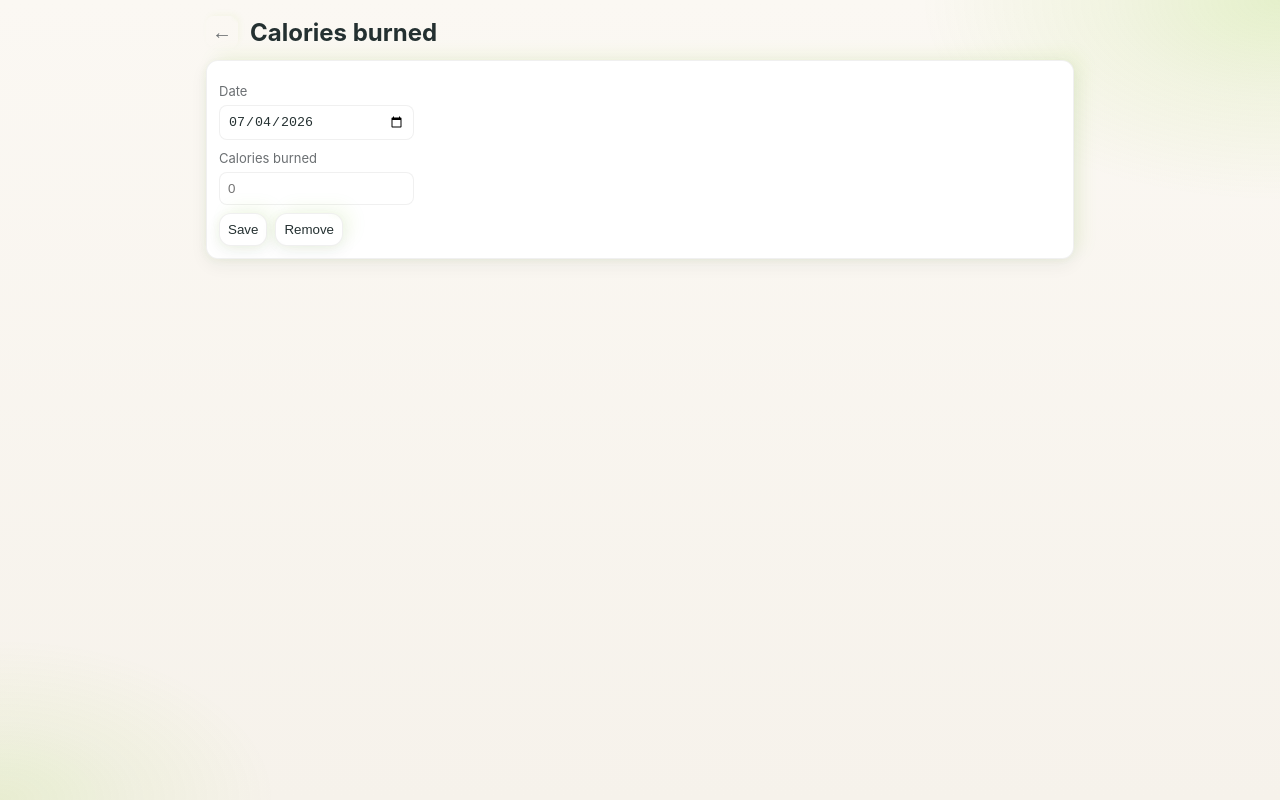
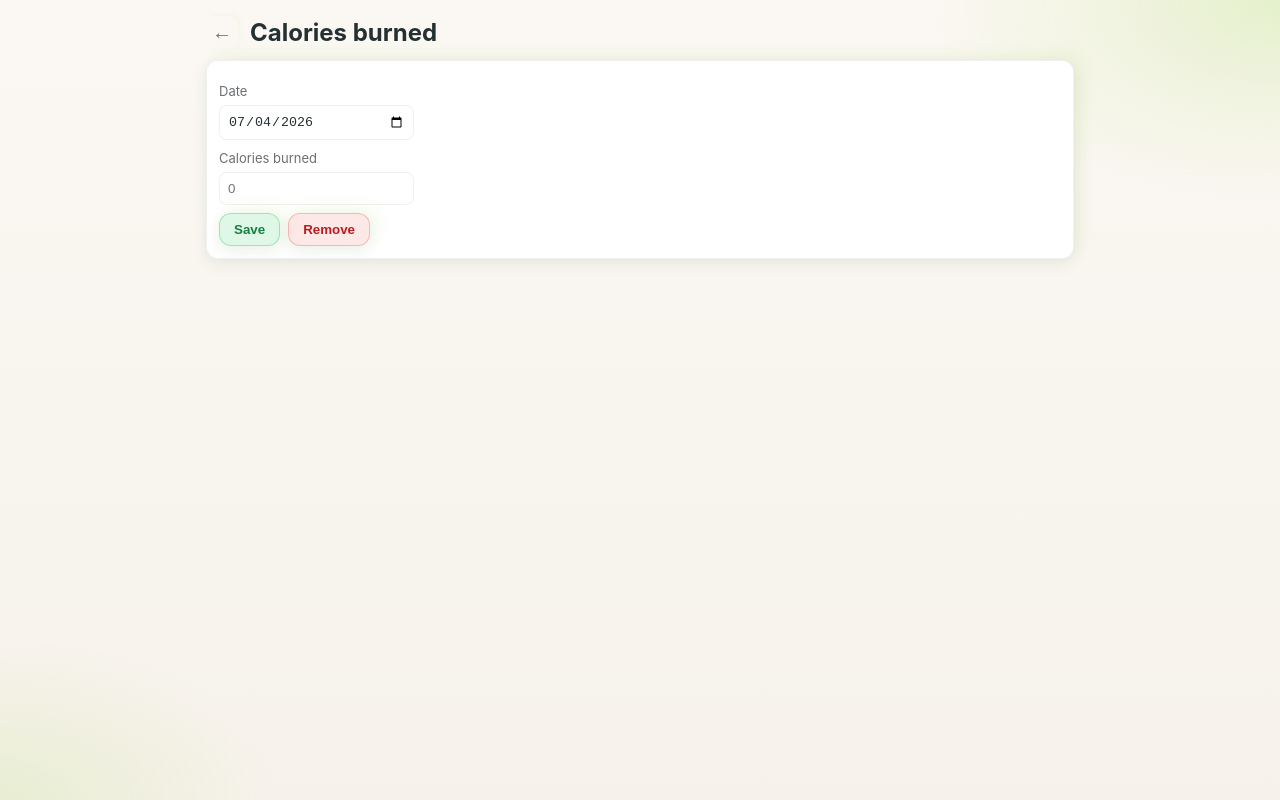
Before and after one commit to AshuferMorningstar/Calorie-Tracker, a React (Vite) app: page /burned in a window 1280 px wide. Built offline with nearby package versions, Linux system fonts and the light colour scheme; no server answers.

Commit message:
made the buttons more functional

```diff
--- a/src/pages/CaloriesBurned.jsx
+++ b/src/pages/CaloriesBurned.jsx
@@ -17,7 +17,22 @@ export default function CaloriesBurned(){
   const initialDate = location.state?.date || today
   const [iso, setIso] = useState(initialDate)
   const [value, setValue] = useState('')
+  const [notification, setNotification] = useState(null)
+  const [isSaving, setIsSaving] = useState(false)
   const draftByDateRef = useRef(new Map())
+  const notificationTimerRef = useRef(null)
+
+  useEffect(()=>{
+    return ()=>{
+      if(notificationTimerRef.current) clearTimeout(notificationTimerRef.current)
+    }
+  },[])
+
+  const showNotification = (message, type = 'success')=>{
+    setNotification({ message, type })
+    if(notificationTimerRef.current) clearTimeout(notificationTimerRef.current)
+    notificationTimerRef.current = setTimeout(() => setNotification(null), 3000)
+  }
 
   useEffect(()=>{
     try{
@@ -34,6 +49,8 @@ export default function CaloriesBurned(){
   },[iso])
 
   const save = async ()=>{
+    if(isSaving) return
+    setIsSaving(true)
     try{
       const n = Number(value) || 0
       if(n <= 0){
@@ -50,8 +67,12 @@ export default function CaloriesBurned(){
         triggerSync()
       }
       try{ window.dispatchEvent(new Event('calorieWise.burnedChanged')) }catch(e){}
-      navigate(-1)
-    }catch(e){ navigate(-1) }
+      showNotification(`Calories burned saved for ${iso}.`)
+    }catch(e){
+      showNotification('Could not save calories burned. Please try again.', 'error')
+    }finally{
+      setIsSaving(false)
+    }
   }
 
   const remove = ()=>{
@@ -59,6 +80,7 @@ export default function CaloriesBurned(){
     try{ draftByDateRef.current.set(iso, '') }catch(e){}
     try{ window.dispatchEvent(new Event('calorieWise.burnedChanged')) }catch(e){}
     setValue('')
+    showNotification(`Calories burned removed for ${iso}.`)
   }
 
   const handleBack = ()=>{
@@ -95,9 +117,33 @@ export default function CaloriesBurned(){
             </div>
 
             <div style={{display:'flex',gap:8,marginTop:8}}>
-              <button className="card" type="submit">Save</button>
-              <button className="card" type="button" onClick={remove}>Remove</button>
+              <button
+                className="card"
+                type="submit"
+                disabled={isSaving}
+                style={{background:'rgba(34, 197, 94, 0.15)',color:'#15803d',border:'1px solid rgba(34, 197, 94, 0.35)',padding:'8px 14px',fontWeight:700,cursor:isSaving ? 'wait' : 'pointer',opacity:isSaving ? 0.7 : 1}}
+              >
+                {isSaving ? 'Saving...' : 'Save'}
+              </button>
+              <button
+                className="card"
+                type="button"
+                onClick={remove}
+                disabled={isSaving}
+                style={{background:'rgba(239, 68, 68, 0.12)',color:'#b91c1c',border:'1px solid rgba(239, 68, 68, 0.3)',padding:'8px 14px',fontWeight:700,cursor:isSaving ? 'not-allowed' : 'pointer',opacity:isSaving ? 0.6 : 1}}
+              >
+                Remove
+              </button>
             </div>
+            {notification && (
+              <div
+                role="status"
+                aria-live="polite"
+                style={{marginTop:12,padding:'9px 12px',borderRadius:8,background:notification.type === 'error' ? 'rgba(239, 68, 68, 0.12)' : 'rgba(34, 197, 94, 0.12)',color:notification.type === 'error' ? '#b91c1c' : '#15803d',fontSize:13,fontWeight:600}}
+              >
+                {notification.message}
+              </div>
+            )}
           </form>
         </div>
       </div>
```
Also changed, not shown: 1 other file (tests, documents, lock files or other folders).
